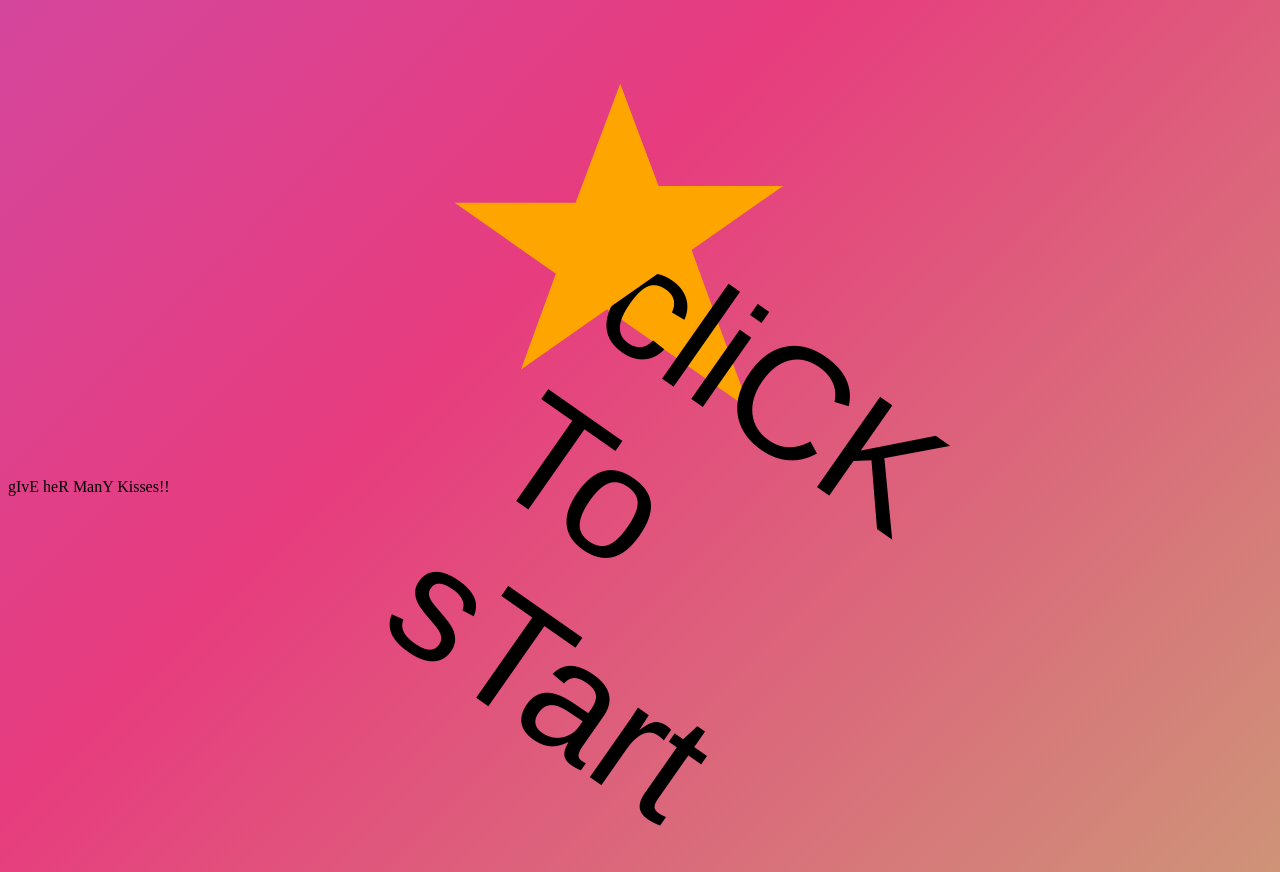
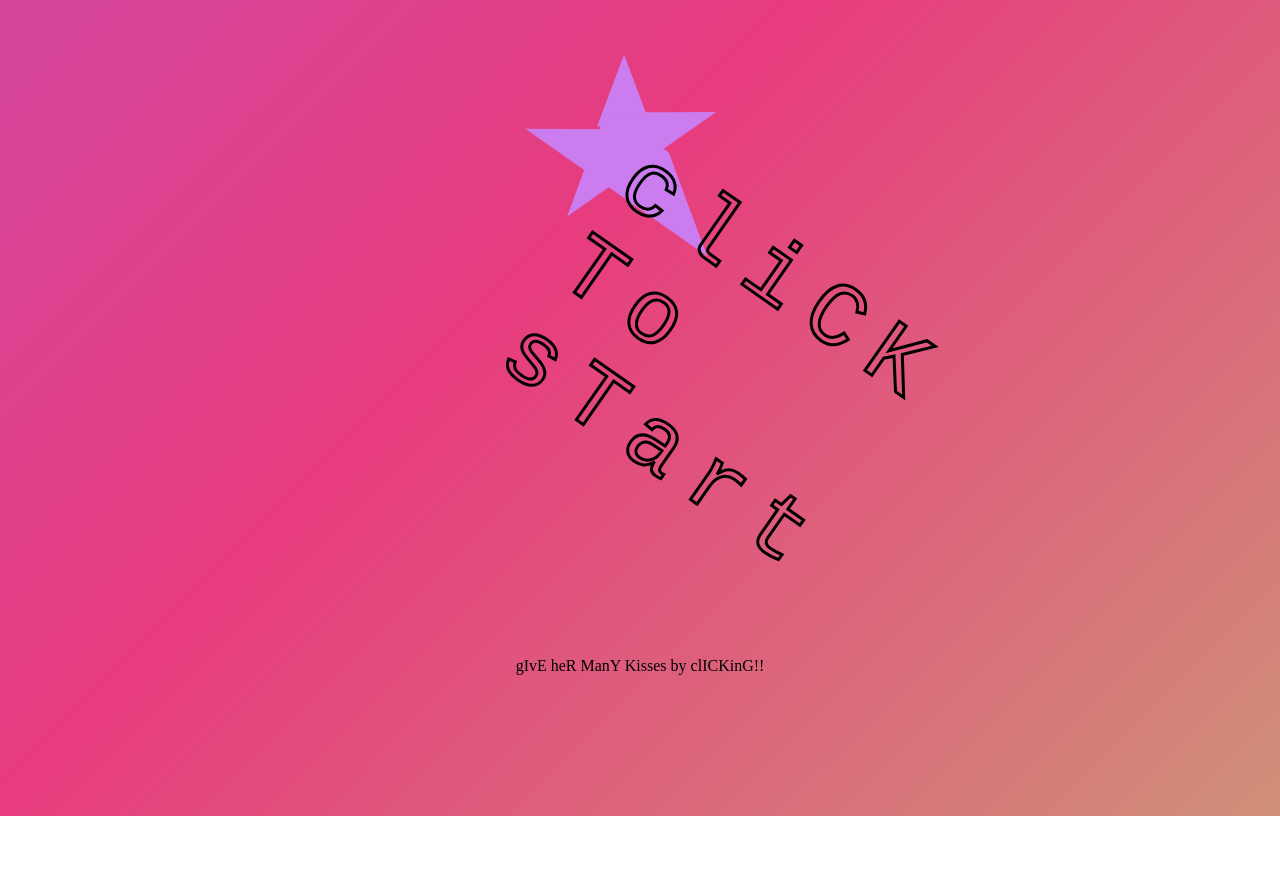
Before and after one commit to JulietaDallaPozza/hello-kitty-kissing-game, a plain HTML site: page index.html in a window 1280 px wide. After the commit the page ends 816 px from the top, so only its background shows below. Drawn offline with Linux system fonts and the light colour scheme.

Commit message:
text styling

```diff
--- a/JS/game.js
+++ b/JS/game.js
@@ -11,7 +11,7 @@ class Game {
         this.height = 300;
         this.width = 200;
         this.score = 0;
-        this.sec = 11;
+        this.sec = 2;
     }
 
     start() {
--- a/STYLES/styles.css
+++ b/STYLES/styles.css
@@ -3,7 +3,7 @@ body {
     padding: 0;
     text-align: center; */
 
-background: linear-gradient(-45deg, #b4f371, #e73c7e, #a75fe6, #23d5ab);
+    background: linear-gradient(-45deg, #b4f371, #e73c7e, #a75fe6, #23d5ab);
     background-size: 400% 400%;
     animation: gradient 15s ease infinite;
     height: 100vh;
@@ -25,8 +25,6 @@ background: linear-gradient(-45deg, #b4f371, #e73c7e, #a75fe6, #23d5ab);
 }
 
 
-
-
 body button {
     background: none;
     border: none;
@@ -35,10 +33,20 @@ body button {
     cursor: pointer;
 }
 
+.start-button-text {
+    font-family: monospace;
+    letter-spacing: 20px;
+    transform: rotate(10deg);
+    z-index: 2;
+    -webkit-text-stroke: 3px black;
+    color: transparent;
+}
+
+
 .five-pointed-star {
-    --star-color: orange;
+    --star-color: rgb(203, 124, 239);
     margin: 1em auto;
-    font-size: 10em;
+    font-size: 7em;
     position: relative;
     display: block;
     width: 0px;
@@ -87,6 +95,15 @@ body button {
     transform: translate(-50%, -50%);
     height: 100%;
     text-align: center;
+}
+
+
+.kisses {
+    position: relative;
+    height: 50vh;
+    display: flex;
+    justify-content: center;
+    align-items: flex-end;
 }
 
 .hello-kitty {
@@ -328,7 +345,6 @@ body button {
     transform: rotate(10deg);
     z-index: 2;
     -webkit-text-stroke: 3px black;
-    /* Adjust the stroke width */
     color: transparent;
 
 }
@@ -340,4 +356,11 @@ body button {
 .restart-button {
     position: absolute;
     bottom: 10%;
+    font-size: 1em;
+    font-family: monospace;
+    letter-spacing: 20px;
+    transform: rotate(10deg);
+    z-index: 2;
+    -webkit-text-stroke: 3px black;
+    color: transparent;
 }
--- a/index.html
+++ b/index.html
@@ -13,9 +13,10 @@
     <div id="game-intro">
         <br />
 
-        <button id="start-button" class="five-pointed-star">cliCK To sTart</button>
-        <p>gIvE heR ManY Kisses!!</p>
-
+        <button id="start-button" class="five-pointed-star start-button-text">cliCK To sTart</button>
+        <div class="kisses">
+            <p>gIvE heR ManY Kisses by clICKinG!!</p>
+        </div>
     </div>
     <div id="game-screen" style="display: none;">
         <div id="game-container">
```
